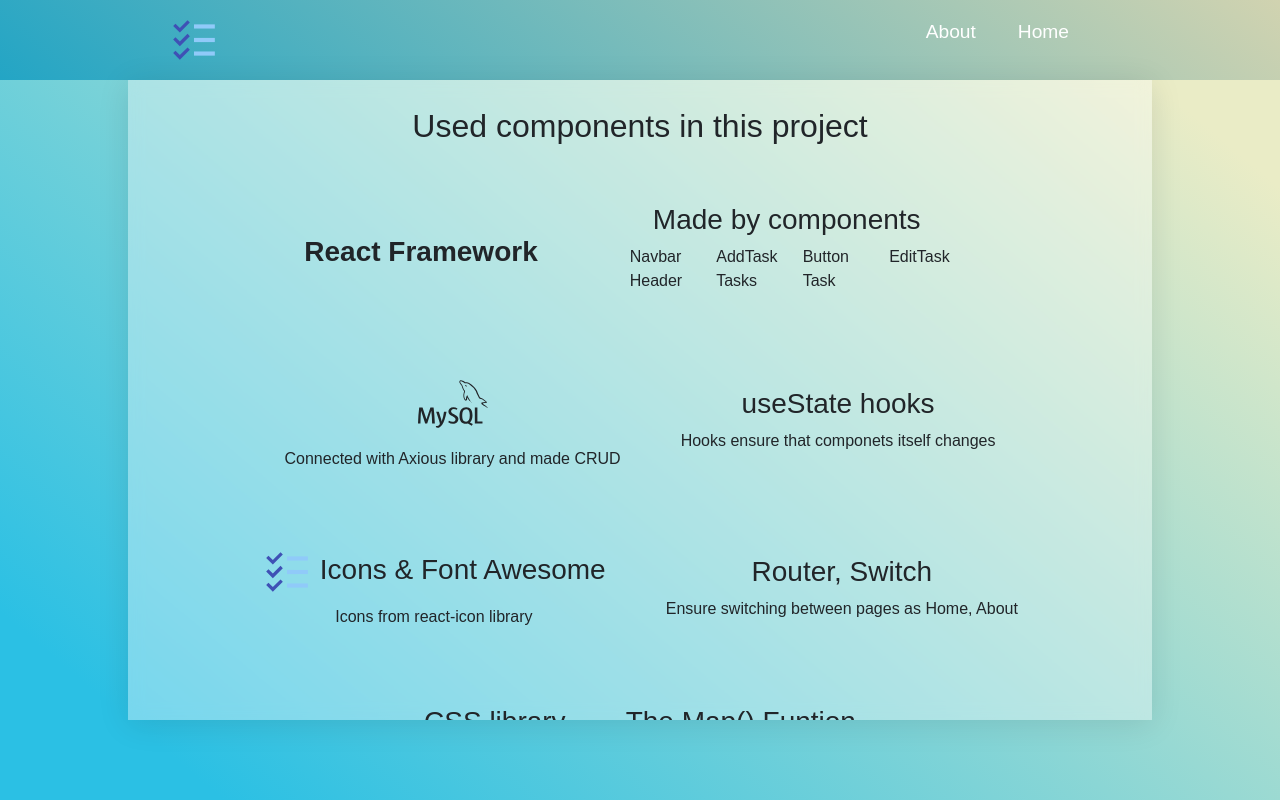
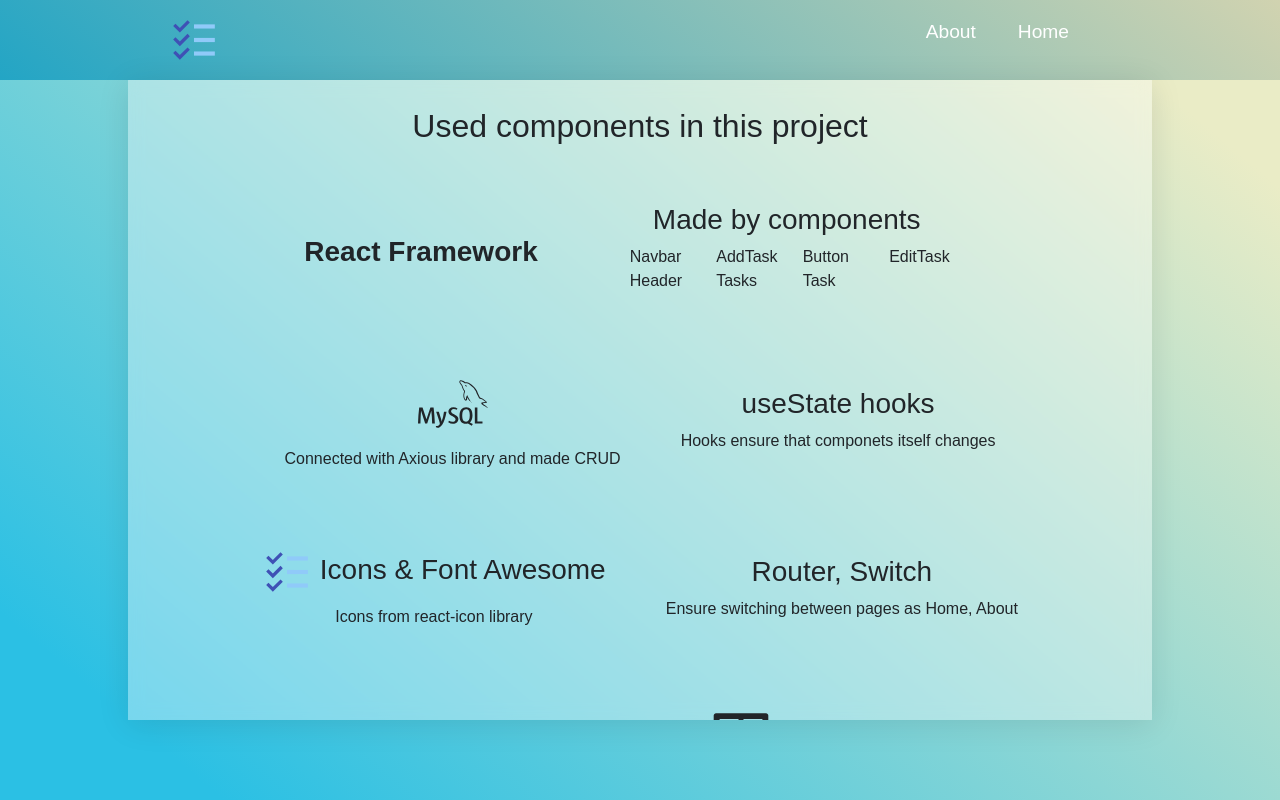
Before and after one commit to Janiite/react-to-do, a React (Create React App) app in the folder frontend/: page /about in a window 1280 px wide. Built offline with nearby package versions, Linux system fonts and the light colour scheme.

Commit message:
add trello

```diff
--- a/frontend/src/Pages/About.js
+++ b/frontend/src/Pages/About.js
@@ -3,6 +3,7 @@ import { FcTodoList } from "react-icons/fc";
 import { BsFillBootstrapFill} from "react-icons/bs";
 import { SiMysql } from "react-icons/si";
 import "../Components/Navbar/Navbar.css";
+import { DiTrello} from "react-icons/di";
 
 const About = () => {
   return (
@@ -46,8 +47,8 @@ const About = () => {
             <p><BsFillBootstrapFill/> Bootstrap</p>
           </div>
           <div className="about-component">
-            <h3>The Map() Funtion</h3>
-            <p>To rendering a Tasks to browser</p>
+            <h3><DiTrello size="70px"/> </h3>
+            <p>Create project with Trello</p>
           </div>
 
         </div>
```
Also changed, not shown: frontend/src/Components/Navbar/Navbar.css (line endings or trailing spaces).
